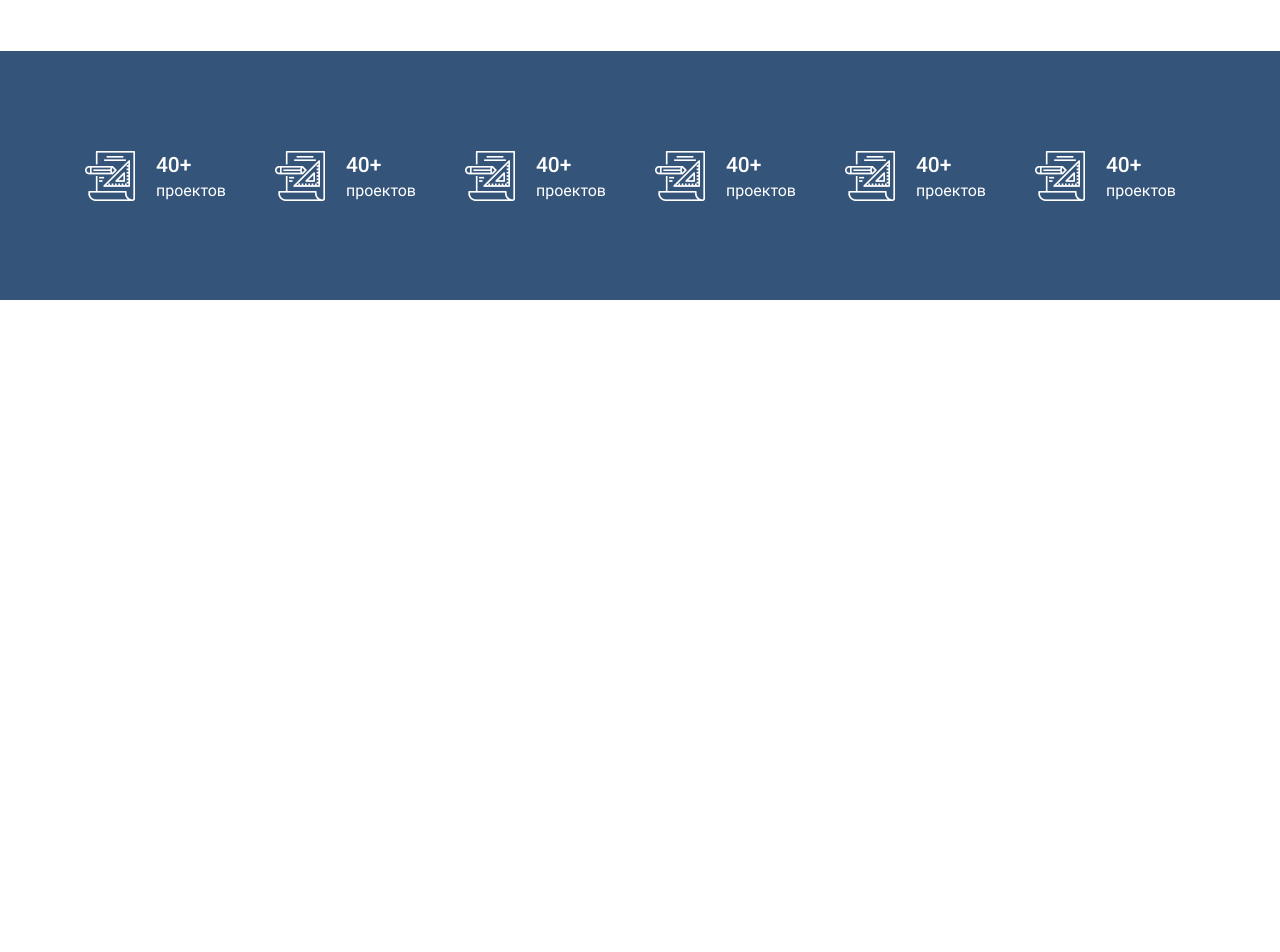
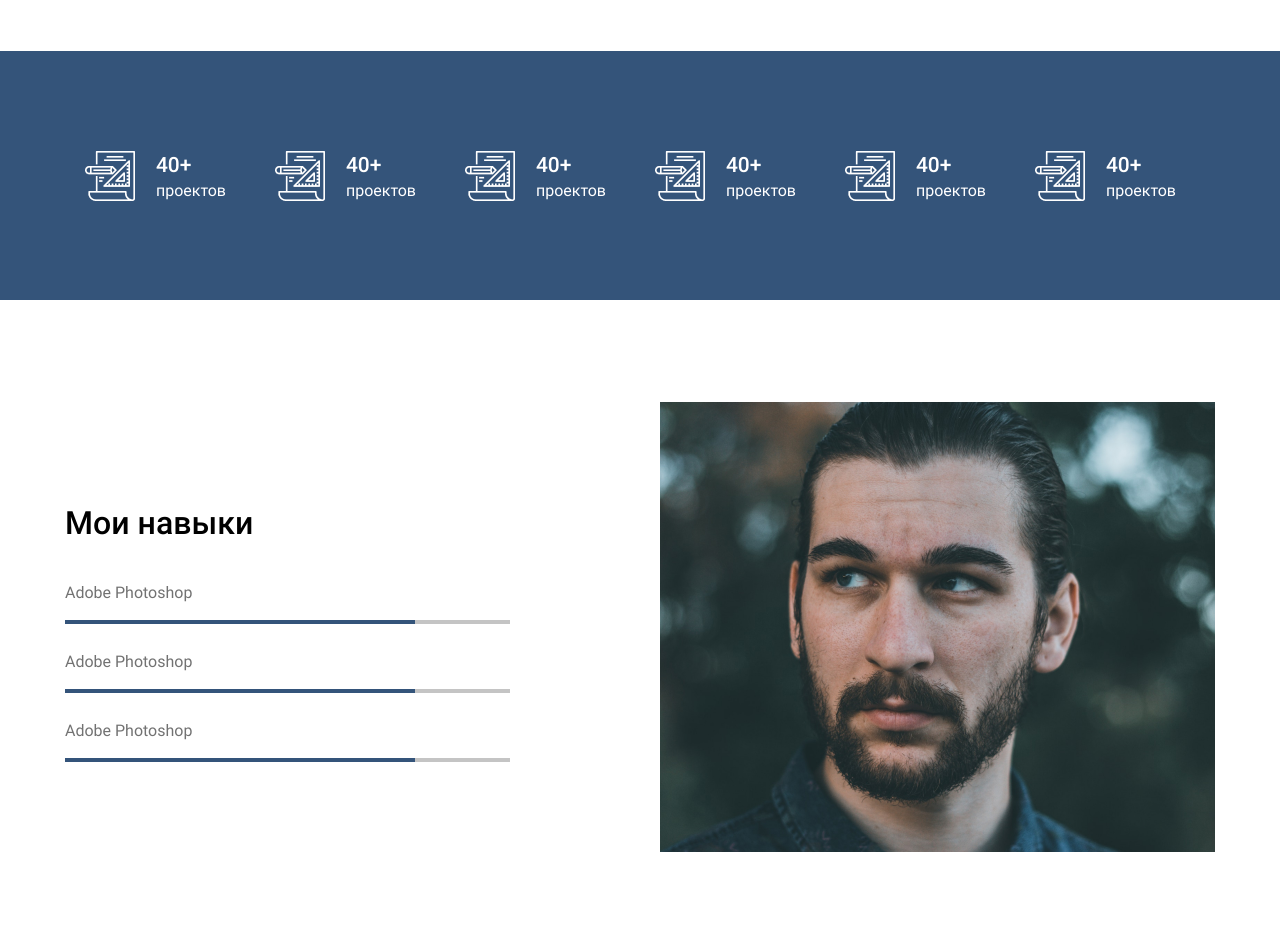
Before and after one commit to Screamo95/project-2, a plain HTML site: page index.html in a window 1280 px wide. Shown: the part 1008-1960 px from the top of the page. Before the commit the page ends 1308 px from the top, so only its background shows below. Drawn offline with Linux system fonts and the light colour scheme.

Commit message:
Вертска skills

```diff
--- a/css/style.css
+++ b/css/style.css
@@ -269,13 +269,54 @@
 }
 @media screen and (max-width: 390px) {
   .numbers__body {
-    /* padding-left: 10px;
-    padding-right: 10px;
-    gap: 15px; */
     grid-template-columns: repeat(1, 1fr);
     justify-items: center;
   }
 }
+
+/* Skills */
+
+.skills {
+  padding-top: 102px;
+  padding-bottom: 100px;
+}
+.skills__body {
+  display: flex;
+  justify-content: space-between;
+  align-items: center;
+}
+.skills__content {
+  margin-top: 44px;
+}
+.skills__content-title {
+  font-family: roboto-medium;
+  font-size: 32px;
+  color: #000;
+  margin-bottom: 46px;
+}
+.skills__item {
+  margin-bottom: 30px;
+}
+.skills__item-name {
+  font-family: roboto-regular;
+  font-size: 16px;
+  color: #727272;
+  margin-bottom: 19px;
+}
+.skills__item-passive {
+  width: 445px;
+  height: 4px;
+  background-color: #c4c4c4;
+}
+.skills__item-active {
+  width: 350px;
+  height: 4px;
+  background-color: #34547A;
+}
+.skills__body-img {
+  width: 555px;
+}
+
 
 
 
--- a/index.html
+++ b/index.html
@@ -92,5 +92,35 @@
     </div>
   </section>
 
+  <section class="skills">
+    <div class="global__container">
+      <div class="skills__body">
+        <div class="skills__content">
+          <h2 class="skills__content-title">Мои навыки</h2>
+          <div class="skills__item">
+            <h5 class="skills__item-name">Adobe Photoshop</h5>
+            <div class="skills__item-passive">
+              <div class="skills__item-active"></div>
+            </div>
+          </div>
+          <div class="skills__item">
+            <h5 class="skills__item-name">Adobe Photoshop</h5>
+            <div class="skills__item-passive">
+              <div class="skills__item-active"></div>
+            </div>
+          </div>
+          <div class="skills__item">
+            <h5 class="skills__item-name">Adobe Photoshop</h5>
+            <div class="skills__item-passive">
+              <div class="skills__item-active"></div>
+            </div>
+          </div>
+        </div>
+        <img src="img/skills_photo.jpg" alt="Me" class="skills__body-img">
+      </div>
+    </div>
+  </section>
+
+
 </body>
 </html>
```
Also changed, not shown: img/skills_photo.jpg (added).
